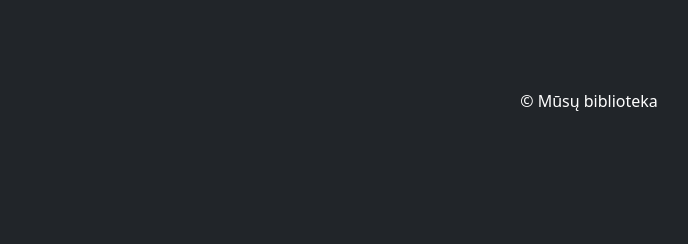
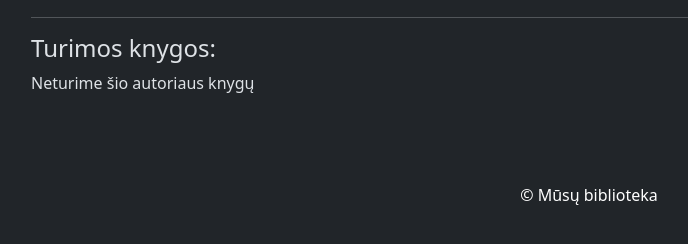
Before and after one commit to DonatasNoreika/library_20251023, a Django app: template mysite/library/templates/author.html in a window 1280 px wide. Shown: the part 363-607 px from the top of the page, without its empty margins (51-739 px from the left). Run offline with Django 5.2, Linux system fonts and the light colour scheme; the template is opened without the code that fills it, so the values that code supplies are empty.

Commit message:
5: prie autoriaus rodomos jo knygos

```diff
--- a/mysite/library/templates/author.html
+++ b/mysite/library/templates/author.html
@@ -7,5 +7,11 @@
 <p>Vardas: <strong>{{ author.first_name }}</strong></p>
 <p>Pavardė: <strong>{{ author.last_name }}</strong></p>
 <p>{{ author.description }}</p>
-
+<hr>
+<h4>Turimos knygos:</h4>
+{% for book in author.books.all %}
+<p>{{ book.title }}</p>
+{% empty %}
+<p>Neturime šio autoriaus knygų</p>
+{% endfor %}
 {% endblock %}
--- a/mysite/library/templates/authors.html
+++ b/mysite/library/templates/authors.html
@@ -6,5 +6,7 @@
 {% for author in authors %}
 <p><a href="{% url 'author' author.pk %}">{{ author.first_name }} {{ author.last_name }}</a></p>
 <hr>
+{% empty %}
+<p>Nėra autorių</p>
 {% endfor %}
 {% endblock %}
```
